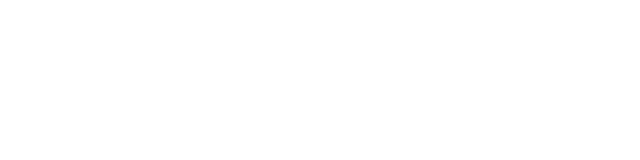
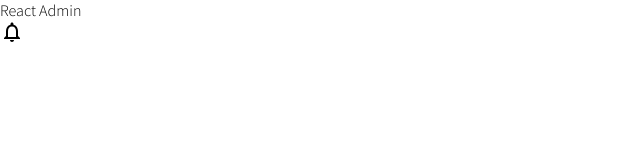
Before and after one commit to pendi-qibee/adminreactbeginner, a React (Create React App) app: page / in a window 1280 px wide. Shown: the top 160 px of the page, without its empty margins (0-640 px from the left). Built offline with nearby package versions, Linux system fonts and the light colour scheme.

Commit message:
add mui material icon v5

```diff
--- a/src/components/toolbar/Topbar.jsx
+++ b/src/components/toolbar/Topbar.jsx
@@ -1,11 +1,20 @@
 import React from 'react'
+import "./topbar.css"
+// import {NotificationsNone} from '@material-ui/icons';
+import {NotificationsNone} from '@mui/icons-material';
 
 export default function Topbar() {
     return (
         <div className="topbar">
             <div className="topbarWrapper">
-                <div className="topLeft"></div>
-                <div className="topRight"></div>
+                <div className="topLeft">
+                    <span className="logo">React Admin</span>
+                </div>
+                <div className="topRight">
+                    <div className="topbarIcons">
+                       <NotificationsNone/>
+                    </div>
+                </div>
             </div>
         </div>
     )
```
